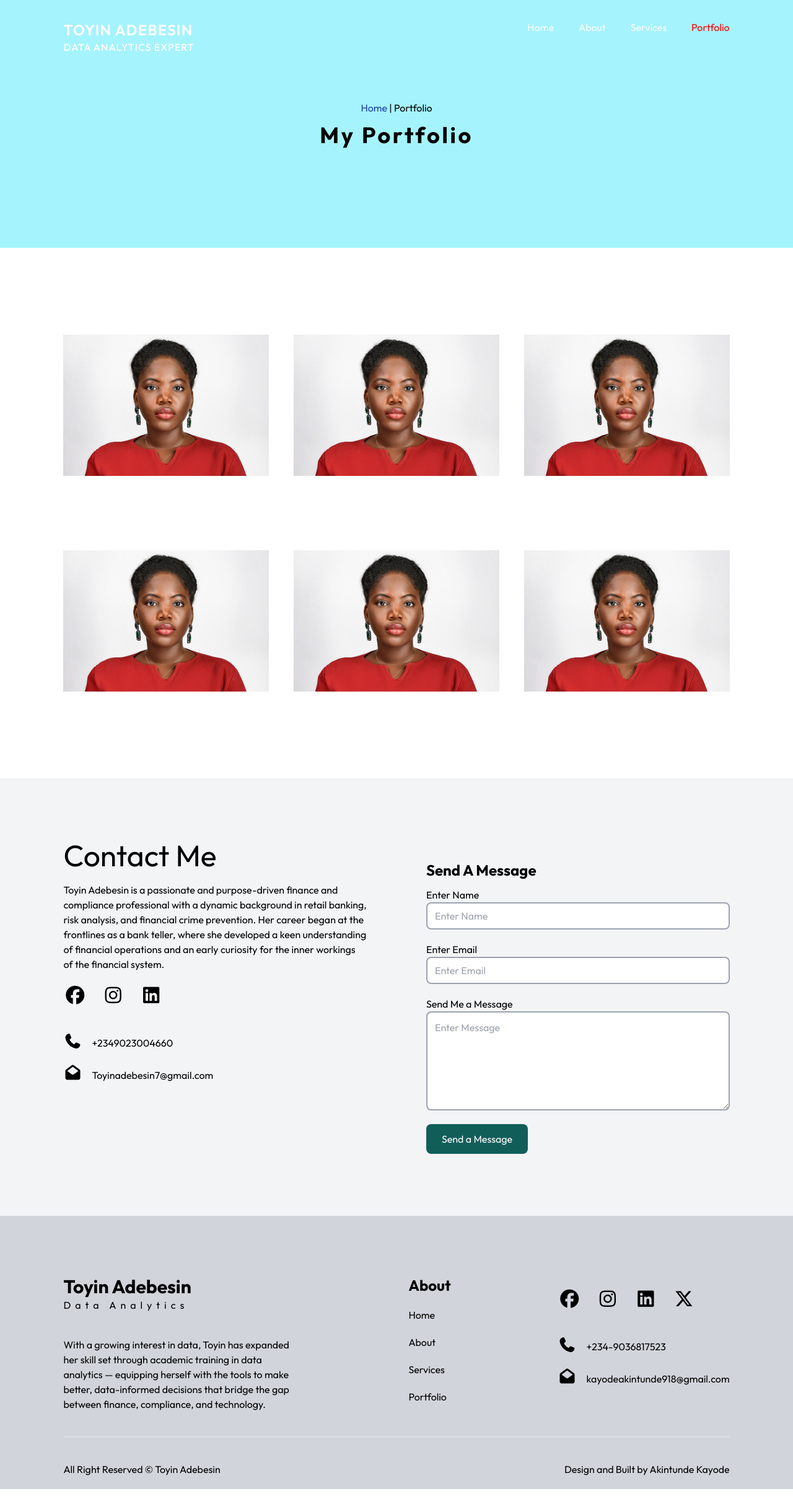
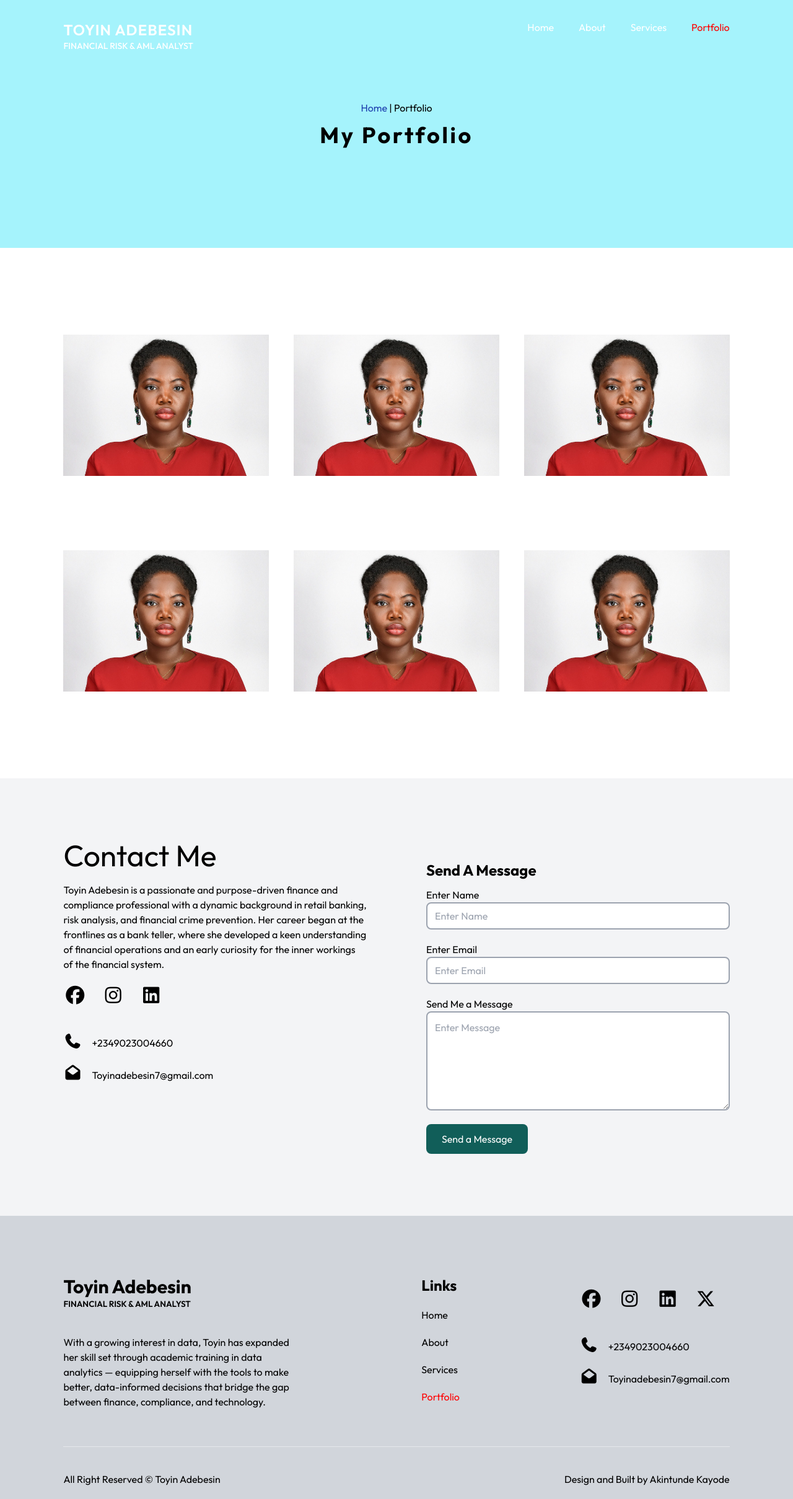
Before and after one commit to Agbakay/toyin-adebesin-portfolio, a React (Vite) app in the folder Landing Page/: page /portfolio in a window 1280 px wide. Shown: the whole page at 62% size. Built offline with nearby package versions, Linux system fonts and the light colour scheme.

Commit message:
correcting routing path in footer

```diff
--- a/Landing Page/src/components/About.jsx
+++ b/Landing Page/src/components/About.jsx
@@ -37,7 +37,7 @@ const About = () => {
               regulatory environment.
             </p>
             <a
-              href="/about"
+              href={"/about"}
               className="py-3 px-6 bg-teal-800 rounded-full border-2 border-white text-white hover:bg-black hover:text-white"
             >
               Learn More
--- a/Landing Page/src/components/Footer.jsx
+++ b/Landing Page/src/components/Footer.jsx
@@ -9,8 +9,10 @@ const Footer = () => {
         <div className=" md:flex justify-between pb-10">
           <div>
             <h1 className="font-bold text-3xl">Toyin Adebesin</h1>
-            <p className=" tracking-[7px]">Data Analytics</p>
-            <p className="md:w-96 pt-[40px]">
+            <p className=" uppercase text-[13.5px] font-semibold">
+              Financial Risk & AML Analyst
+            </p>
+            <p className="md:w-96 pt-[40px] pb-5">
               With a growing interest in data, Toyin has expanded her skill set
               through academic training in data analytics — equipping herself
               with the tools to make better, data-informed decisions that bridge
@@ -18,19 +20,19 @@ const Footer = () => {
             </p>
           </div>
           <div>
-            <h1 className="text-2xl font-bold">About</h1>
+            <h1 className="text-2xl font-bold"> Links</h1>
             <ul className="flex gap-5 flex-col pt-5">
               <li>
-                <a href="/">Home</a>
+                <NavLink to={"/"}>Home</NavLink>
               </li>
               <li>
-                <a href="/about">About</a>
+                <NavLink to={"/about"}>About</NavLink>
               </li>
               <li>
-                <a href="/services">Services</a>
+                <NavLink to={"/services"}>Services</NavLink>
               </li>
               <li>
-                <a href="/portfolio">Portfolio</a>
+                <NavLink to={"/portfolio"}>Portfolio</NavLink>
               </li>
             </ul>
           </div>
@@ -54,29 +56,29 @@ const Footer = () => {
             <div className=" pt-5">
               <i className="fa-solid fa-phone text-2xl md:text-5x1"></i>
               <a
-                href="tel:09036817523"
+                href="tel:9023004660"
                 className=" ml-4 text-center text-black hover:text-blue-800 "
               >
-                +234-9036817523
+                +2349023004660
               </a>
             </div>
             <div className=" pt-5 ">
               <i className="fa-solid fa-envelope-open text-2xl md:text-5x1 hover:text-blue-900"></i>
               <a
-                href="mailto:kayodeakintunde918@gmail.com "
+                href="mailto:Toyinadebesin7@gmail.com "
                 className="ml-4 text-center hover:text-blue-800"
               >
-                kayodeakintunde918@gmail.com
+                Toyinadebesin7@gmail.com
               </a>
             </div>
           </div>
         </div>
         <hr className="" />
-        <div className="mt-10 flex justify-between items-center ">
+        <div className="mt-10 md:flex justify-between items-center text-center gap-4 ">
           <p className="">All Right Reserved © Toyin Adebesin </p>
           <p>
             Design and Built by{" "}
-            <a href="Mailto:victor.digitals001@gmail.com" target="_blank">
+            <a href="mailto:victor.digitals001@gmail.com" target="_blank">
               Akintunde Kayode
             </a>
           </p>
--- a/Landing Page/src/components/Navbar.jsx
+++ b/Landing Page/src/components/Navbar.jsx
@@ -37,8 +37,8 @@ const Navbar = () => {
           <h1 className=" bold uppercase font-semibold tracking-wider text-2xl">
             <a href="/">Toyin Adebesin</a>
           </h1>
-          <p className="tracking-[1px] uppercase font-medium">
-            Data Analytics Expert
+          <p className=" text-[14px] uppercase font-medium">
+            Financial Risk & AML Analyst
           </p>
         </div>
 
```
